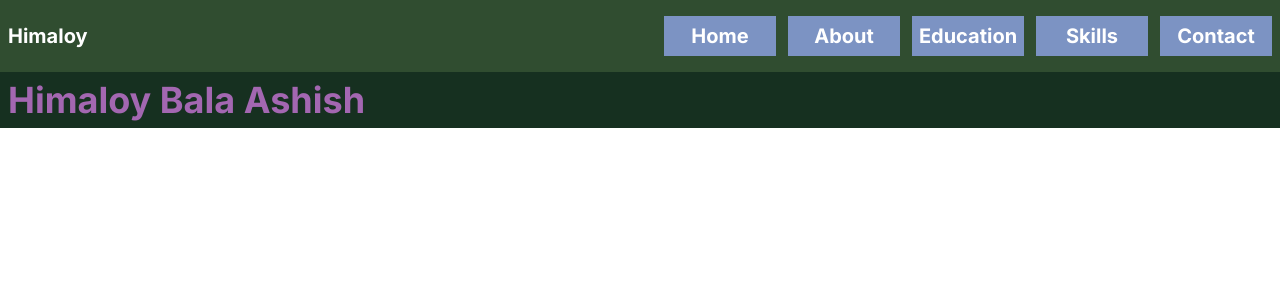
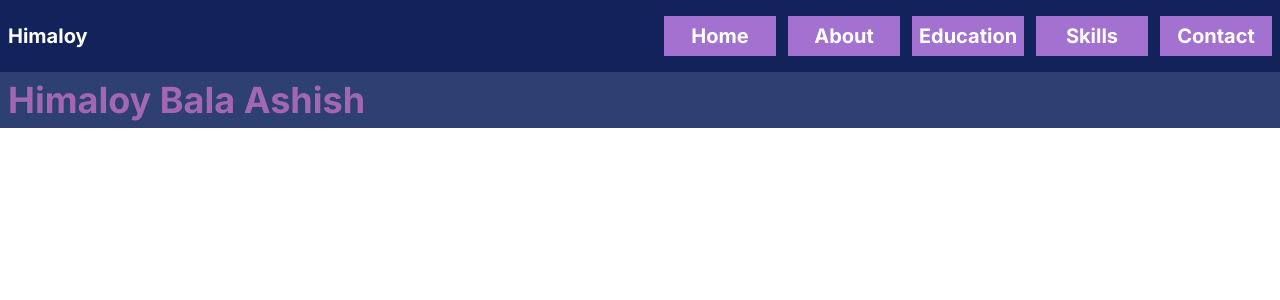
Before and after one commit to himaloyashish/portfolio-pro, a Next.js app: page / in a window 1280 px wide. Shown: the top 300 px of the page. Built offline with nearby package versions, Linux system fonts and the light colour scheme.

Commit message:
about page

```diff
--- a/src/app/globals.css
+++ b/src/app/globals.css
@@ -4,7 +4,7 @@
 
 
 .butons{
-  @apply bg-[#7C93C3] text-[#] h-10 w-28  flex items-center justify-center  hover:rounded-3xl hover:bg-[#88AB8E] duration-500
+  @apply bg-[#a371cf] text-[#] h-10 w-28  flex items-center justify-center  hover:rounded-3xl hover:bg-[#88AB8E] duration-500
 }
 
 body{
--- a/src/app/navbar/page.jsx
+++ b/src/app/navbar/page.jsx
@@ -7,7 +7,7 @@ const Navbar = () => {
     const [Open, setOpen] = useState(false)
 
     return (
-        <div className=' py-4 px-2 bg-[#304D30] text-white'>
+        <div className=' py-4 px-2 bg-[#11235A] text-white'>
             <span className='lg:hidden' onClick={() => setOpen(!Open)}>
                 {
                     Open ? <XMarkIcon className="h-6 w-6 text-blue-500 cursor-pointer" /> :
@@ -16,7 +16,7 @@ const Navbar = () => {
                 }
             </span>
 
-            <ul className={` lg:flex  justify-between items-center absolute z-10  md:static ${Open? "left-6" : "-left-28 duration-500"} `}>
+            <ul className={` lg:flex  justify-between items-center absolute z-10  md:static ${Open? "left-6" : "-left-28 "} duration-500`}>
                 <ul>
                     <li className='font-bold text-xl '><a href="#">Himaloy</a></li>
                 </ul>
--- a/src/app/page.js
+++ b/src/app/page.js
@@ -2,7 +2,7 @@
 export default function Home() {
   return (
     <section>
-      <section className="bg-[#163020]" id="home">
+      <section className="bg-[#2e3f71]" id="home">
         <h1 className="font-bold text-4xl text-[#A367B1] p-2">Himaloy Bala Ashish</h1>
       </section>
     </section>
```
